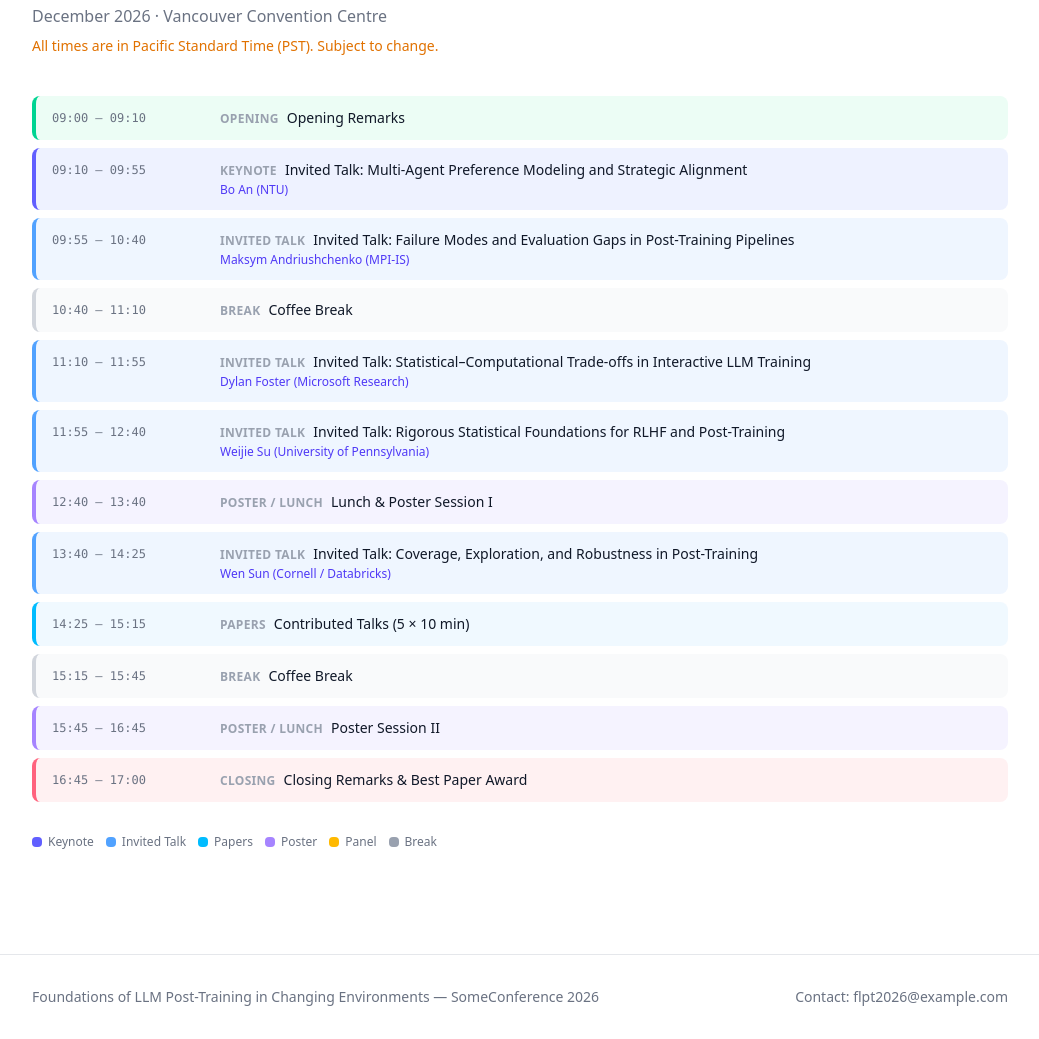
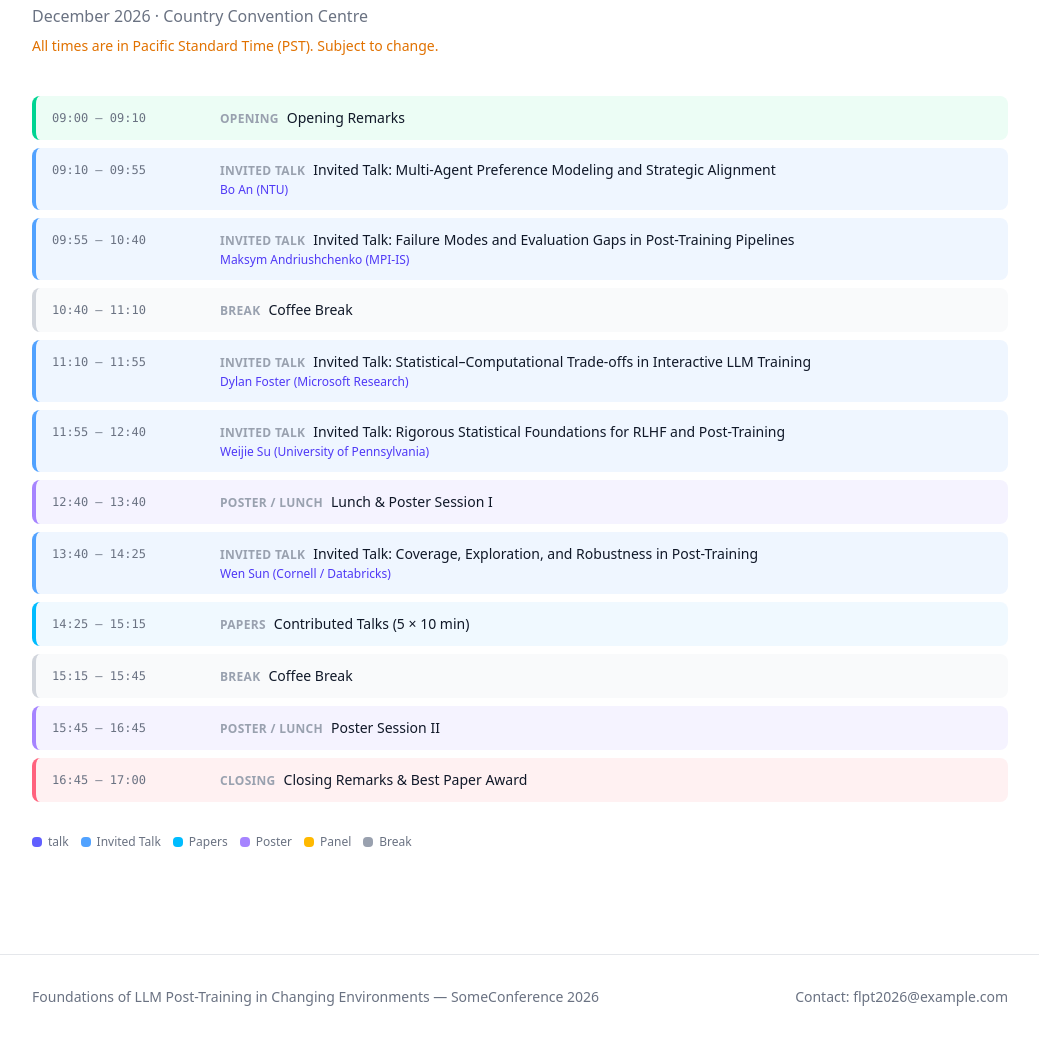
Before and after one commit to JDIXON-2/WorkshopSite, an Astro site: page /WorkshopSite/program in a window 1280 px wide. Shown: the part 137-1176 px from the top of the page, without its empty margins (120-1159 px from the left). Built offline with nearby package versions, Linux system fonts and the light colour scheme; Astro itself is replaced by a stand-in of ours.

Commit message:
removed some incorrect details

```diff
--- a/src/components/ScheduleRow.astro
+++ b/src/components/ScheduleRow.astro
@@ -1,5 +1,5 @@
 ---
-type SessionType = 'talk' | 'break' | 'session' | 'poster' | 'panel' | 'keynote' | 'opening' | 'closing';
+type SessionType = 'talk' | 'break' | 'session' | 'poster' | 'panel' | 'talk' | 'opening' | 'closing';
 
 interface Props {
   time: string;
@@ -11,7 +11,7 @@ interface Props {
 const { time, title, type, speaker } = Astro.props;
 
 const typeStyles: Record<SessionType, string> = {
-  keynote: 'bg-indigo-50 dark:bg-indigo-950/40 border-l-4 border-indigo-500',
+  talk: 'bg-indigo-50 dark:bg-indigo-950/40 border-l-4 border-indigo-500',
   talk:    'bg-blue-50 dark:bg-blue-950/30 border-l-4 border-blue-400',
   session: 'bg-sky-50 dark:bg-sky-950/30 border-l-4 border-sky-400',
   poster:  'bg-violet-50 dark:bg-violet-950/30 border-l-4 border-violet-400',
@@ -22,7 +22,7 @@ const typeStyles: Record<SessionType, string> = {
 };
 
 const badge: Record<SessionType, string> = {
-  keynote: 'Keynote',
+  talk: 'talk',
   talk:    'Invited Talk',
   session: 'Papers',
   poster:  'Poster / Lunch',
--- a/src/content/config.ts
+++ b/src/content/config.ts
@@ -28,7 +28,7 @@ const schedule = defineCollection({
   schema: z.object({
     time: z.string(),
     title: z.string(),
-    type: z.enum(['talk', 'break', 'session', 'poster', 'panel', 'keynote', 'opening', 'closing']),
+    type: z.enum(['talk', 'break', 'session', 'poster', 'panel', 'talk', 'opening', 'closing']),
     speaker: z.string().optional(),
     order: z.number(),
   }),
--- a/src/content/schedule/s02-invited1.md
+++ b/src/content/schedule/s02-invited1.md
@@ -1,7 +1,7 @@
 ---
 time: "09:10 – 09:55"
 title: "Invited Talk: Multi-Agent Preference Modeling and Strategic Alignment"
-type: "keynote"
+type: "talk"
 speaker: "Bo An (NTU)"
 order: 2
 ---
--- a/src/pages/call.astro
+++ b/src/pages/call.astro
@@ -66,7 +66,7 @@ import Layout from '../layouts/Layout.astro';
             { milestone: 'Review Period',                 date: 'September – October 2026',       notes: 'Double-blind' },
             { milestone: 'Author Notification',           date: 'October 2026 (TBA)',             notes: '' },
             { milestone: 'Camera-Ready Deadline',         date: 'November 2026 (TBA)',            notes: 'Non-archival' },
-            { milestone: 'Workshop Date',                 date: 'December 2026 (TBA)',            notes: 'Vancouver, BC' },
+            { milestone: 'Workshop Date',                 date: 'December 2026 (TBA)',            notes: 'Country, BC' },
           ].map(({ milestone, date, notes }) => (
             <tr class="bg-white dark:bg-gray-950 hover:bg-gray-50 dark:hover:bg-gray-900 transition-colors">
               <td class="px-5 py-3 font-medium text-gray-900 dark:text-gray-100">{milestone}</td>
--- a/src/pages/index.astro
+++ b/src/pages/index.astro
@@ -14,7 +14,7 @@ const base = import.meta.env.BASE_URL.replace(/\/$/, '');
       Foundations of LLM Post-Training<br class="hidden sm:block" /> in Changing Environments
     </h1>
     <p class="mt-4 text-lg text-indigo-600 dark:text-indigo-400 font-medium">
-      SomeConference 2026 &middot; Vancouver Convention Centre, Vancouver BC
+      SomeConference 2026 &middot; Country Convention Centre, Country BC
     </p>
     <div class="mt-8 flex flex-wrap justify-center gap-3">
       <a href={`${base}/call/`} class="inline-flex items-center gap-1.5 rounded-lg bg-indigo-600 hover:bg-indigo-700 text-white px-5 py-2.5 text-sm font-semibold transition-colors shadow-sm">
--- a/src/pages/program.astro
+++ b/src/pages/program.astro
@@ -8,7 +8,7 @@ const items = (await getCollection('schedule')).sort((a, b) => a.data.order - b.
 
 <Layout title="Program">
   <h1 class="text-3xl font-extrabold tracking-tight text-gray-900 dark:text-white mb-2">Workshop Program</h1>
-  <p class="text-gray-500 dark:text-gray-400 mb-2">December 2026 &middot; Vancouver Convention Centre</p>
+  <p class="text-gray-500 dark:text-gray-400 mb-2">December 2026 &middot; Country Convention Centre</p>
   <p class="text-sm text-amber-600 dark:text-amber-400 mb-10">All times are in Pacific Standard Time (PST). Subject to change.</p>
 
   <div class="flex flex-col gap-2">
@@ -25,7 +25,7 @@ const items = (await getCollection('schedule')).sort((a, b) => a.data.order - b.
   <!-- Legend -->
   <div class="mt-8 flex flex-wrap gap-3 text-xs">
     {[
-      { label: 'Keynote',     color: 'bg-indigo-500' },
+      { label: 'talk',     color: 'bg-indigo-500' },
       { label: 'Invited Talk',color: 'bg-blue-400' },
       { label: 'Papers',      color: 'bg-sky-400' },
       { label: 'Poster',      color: 'bg-violet-400' },
```
Also changed, not shown: 5 other files.
